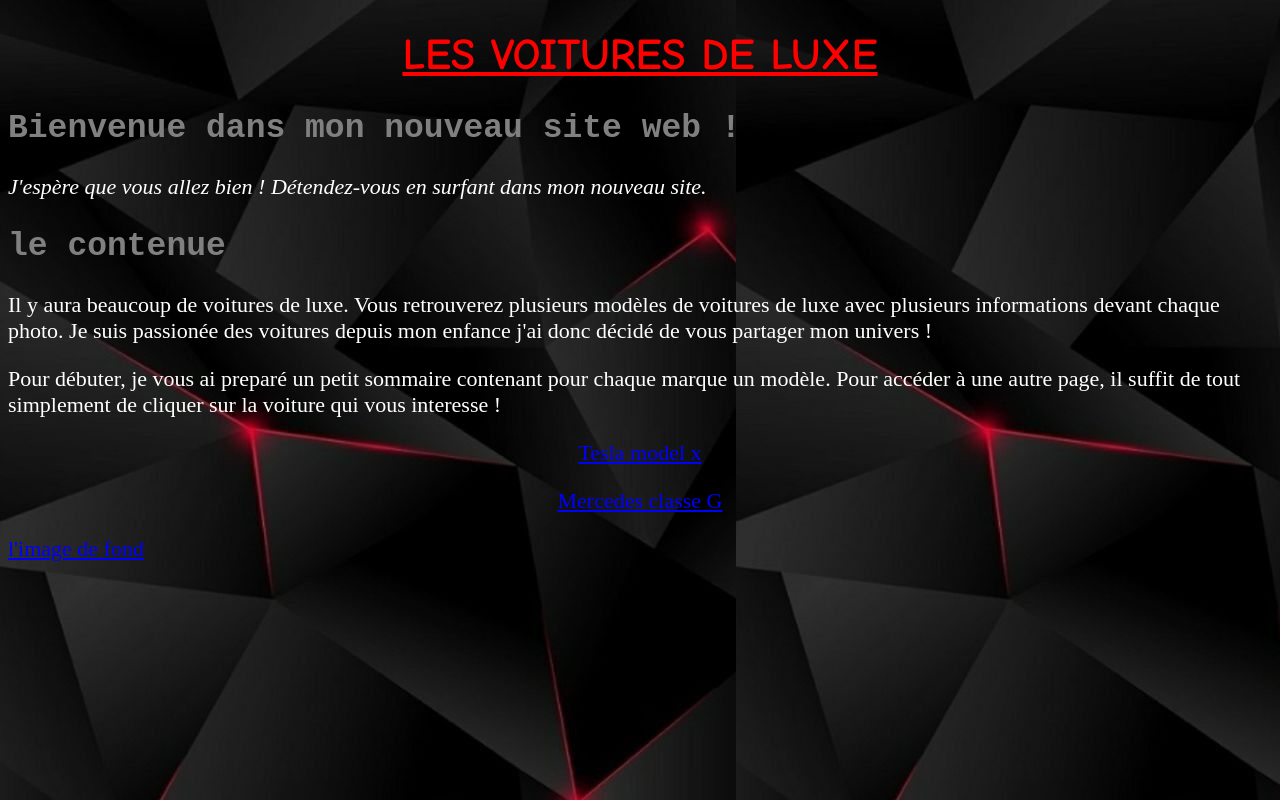
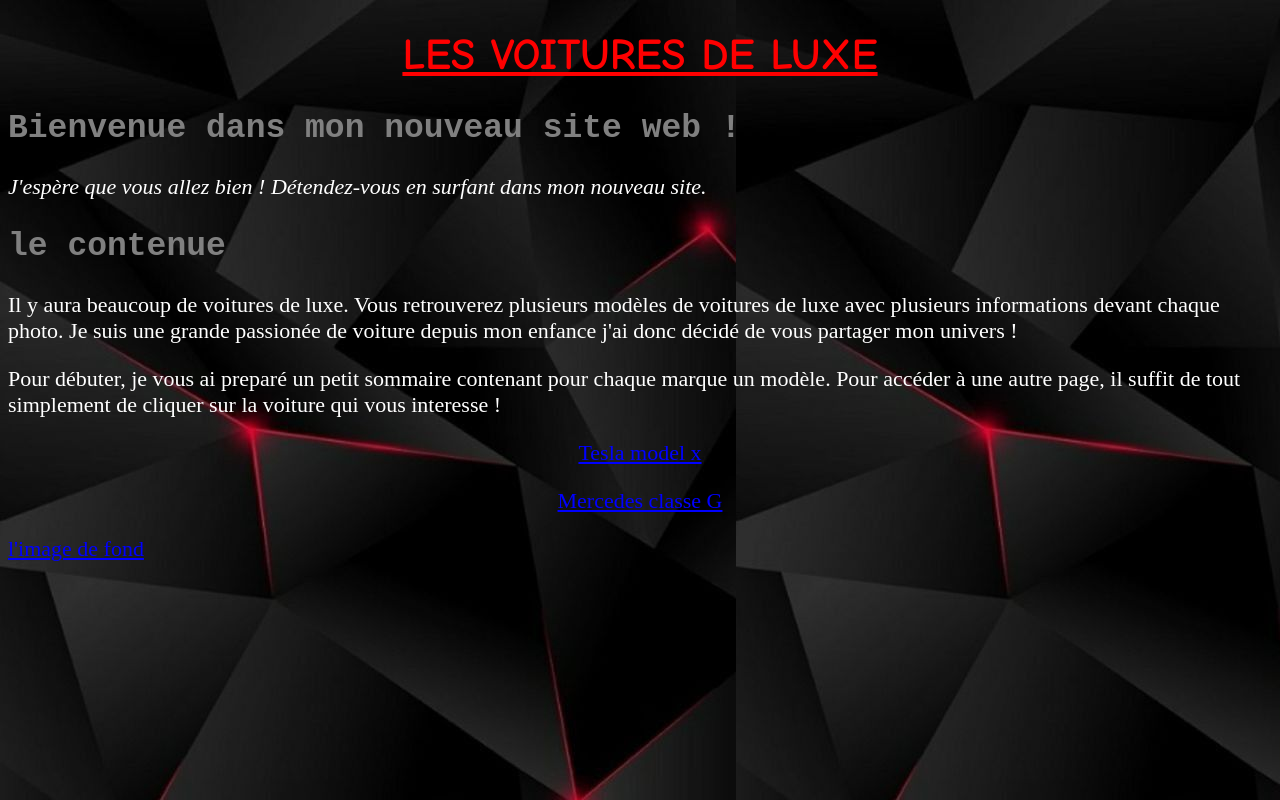
Before and after one commit to sarahsnt/sarahsnt.github.io, a plain HTML site: page index.html in a window 1280 px wide. Drawn offline with Linux system fonts and the light colour scheme.

Commit message:
Update index.html

```diff
--- a/index.html
+++ b/index.html
@@ -9,7 +9,7 @@
 	<h2> Bienvenue dans mon nouveau site web !</h2>
 	<p><i> J'espère que vous allez bien ! Détendez-vous en surfant dans mon nouveau site.</i></p>
 	<h2>le contenue</h2>
-	<p>Il y aura beaucoup de voitures de luxe. Vous  retrouverez plusieurs modèles de voitures de luxe avec plusieurs informations devant chaque photo. Je suis passionée des voitures depuis mon enfance j'ai donc décidé de vous partager mon univers ! </p>
+	<p>Il y aura beaucoup de voitures de luxe. Vous  retrouverez plusieurs modèles de voitures de luxe avec plusieurs informations devant chaque photo. Je suis une grande passionée de voiture depuis mon enfance j'ai donc décidé de vous partager mon univers ! </p>
 	<p> Pour débuter,  je vous ai preparé un petit sommaire contenant pour chaque marque un modèle. Pour accéder à une autre page, il suffit de tout simplement de cliquer sur la voiture qui vous interesse !</p>
 </body>
 </html>
```
